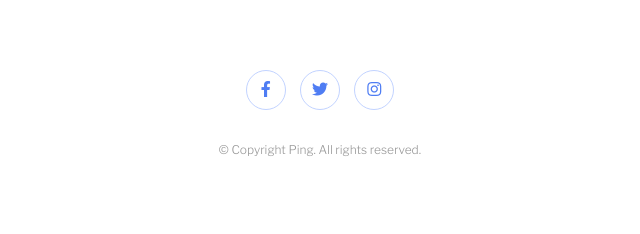
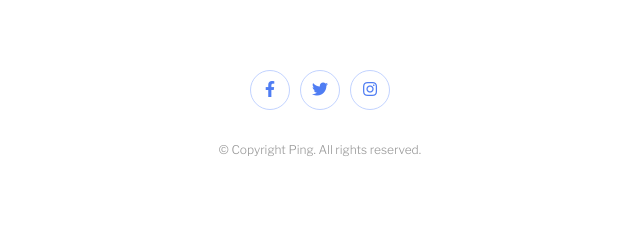
Before and after one commit to creativehkim/ping-coming-soon-page, a plain HTML site: page index.html in a window 1280 px wide. Shown: the part 870-1104 px from the top of the page, 320-960 px from the left. Drawn offline with nearby package versions, Linux system fonts and the light colour scheme.

Commit message:
HTMl tag fixed: button, a

```diff
--- a/index.html
+++ b/index.html
@@ -49,12 +49,15 @@
       <img src="/images/illustration-dashboard.png" alt="dashboard image">
     </div>
     <div class="social__icons">
-      <a href="https://www.facebook.com/" tabindex="1" target="_blank"><button class="icon"
-          aria-label="Facebook icon"><i class="fab fa-facebook-f"></i></button></a>
-      <a href="https://www.twitter.com/" tabindex="2" target="_blank"><button class="icon" aria-label="Twitter icon"><i
-            class="fab fa-twitter"></i></button></a>
-      <a href="https://www.instagram.com/" tabindex="3" target="_blank"><button class="icon"
-          aria-label="Instagram icon"><i class="fab fa-instagram"></i></button></a>
+      <a href="https://www.facebook.com/" target="_blank">
+        <i class="fab fa-facebook-f"></i></a>
+      </a>
+      <a href="https://www.twitter.com/" target="_blank">
+        <i class="fab fa-twitter"></i></a>
+      </a>
+      <a href="https://www.instagram.com/" target="_blank">
+        <i class="fab fa-instagram"></i></a>
+      </a>
 
     </div>
     <p class="copywrite">
--- a/style.css
+++ b/style.css
@@ -105,12 +105,14 @@ p {
 
 .social__icons {
   margin: 2rem auto;
+  display: flex;
+  justify-content: center;
 }
 
-.social__icons .icon {
+.social__icons a {
   width: 40px;
   height: 40px;
-  text-align: center;
+  line-height: 35px;
   background-color: transparent;
   cursor: pointer;
   border: 1px solid var(--clr-secondary-pale-blue);
@@ -118,15 +120,15 @@ p {
   margin: 0 5px;
 }
 
-.social__icons .icon i {
+.social__icons i {
   font-size: 1rem;
   color: var(--clr-primary-blue);
 }
 
-.social__icons .icon:hover {
+.social__icons a:hover {
   background-color: var(--clr-primary-blue);
 }
-.social__icons .icon:hover i {
+.social__icons a:hover i {
   color: white;
   background-color: var(--clr-primary-blue);
 }
```
